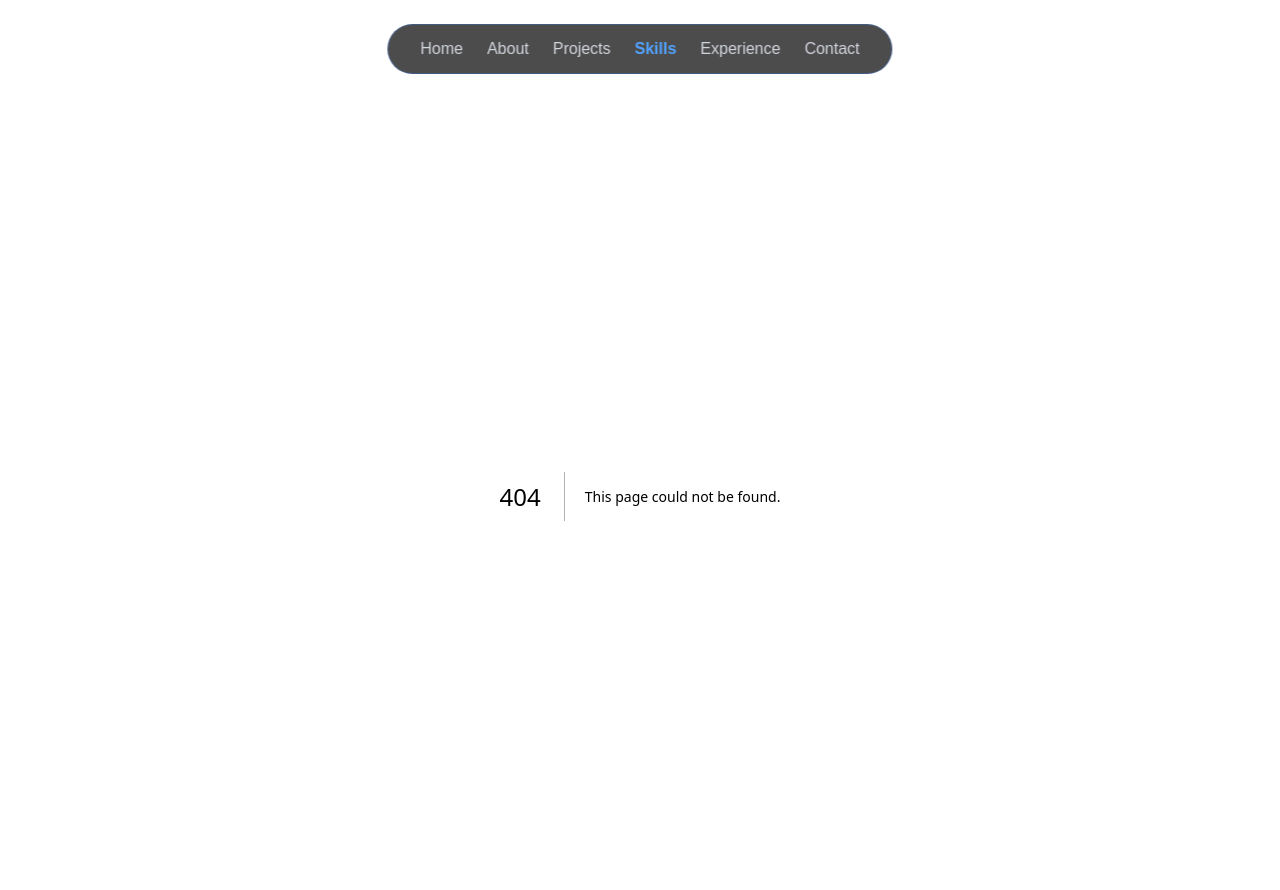
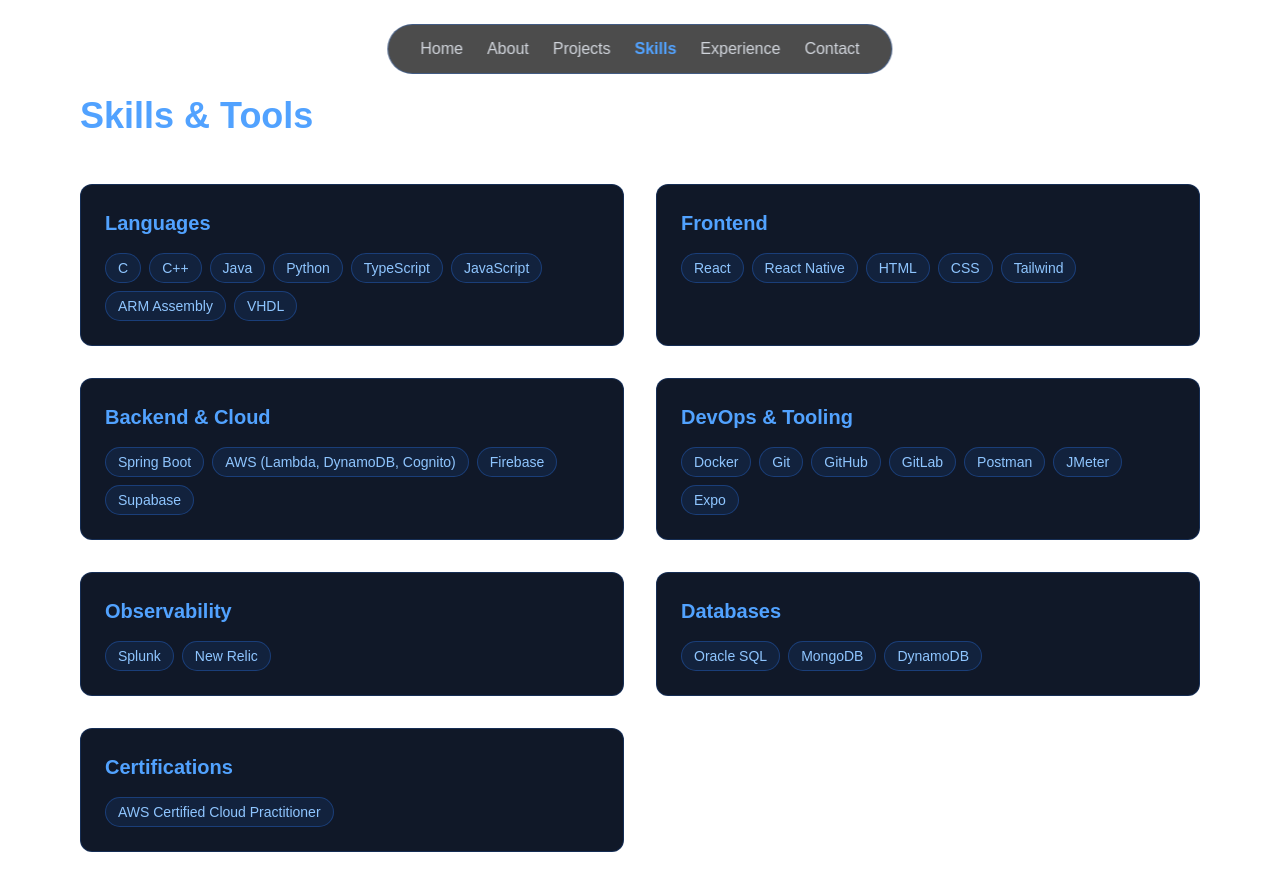
Before and after one commit to Pac-Lorenzo/Star-Wara-Portfolio, a Next.js app: page /skills in a window 1280 px wide. Before the commit this address had no page. Shown: the top 890 px of the page. Built offline with nearby package versions, Linux system fonts and the light colour scheme.

Commit message:
Add skills page

```diff
--- /dev/null
+++ b/src/app/skills/page.tsx
@@ -0,0 +1,22 @@
+import { skillCategories } from "@/data/skills";
+import SkillCategoryCard from "@/components/SkillCategoryCard";
+
+export default function SkillsPage() {
+  return (
+    <section className="min-h-screen">
+      <h1 className="text-4xl font-bold text-blue-400 mb-12">
+        Skills & Tools
+      </h1>
+
+      <div className="grid md:grid-cols-2 gap-8">
+        {skillCategories.map((category) => (
+          <SkillCategoryCard
+            key={category.title}
+            title={category.title}
+            skills={category.skills}
+          />
+        ))}
+      </div>
+    </section>
+  );
+}
--- /dev/null
+++ b/src/components/SkillCategoryCard.tsx
@@ -0,0 +1,33 @@
+"use client";
+
+import { motion } from "framer-motion";
+
+interface Props {
+  title: string;
+  skills: string[];
+}
+
+export default function SkillCategoryCard({ title, skills }: Props) {
+  return (
+    <motion.div
+      whileHover={{ y: -4 }}
+      transition={{ duration: 0.2 }}
+      className="bg-gray-900 border border-blue-500/20 rounded-xl p-6"
+    >
+      <h2 className="text-xl font-semibold text-blue-400 mb-4">
+        {title}
+      </h2>
+
+      <div className="flex flex-wrap gap-2">
+        {skills.map((skill) => (
+          <span
+            key={skill}
+            className="px-3 py-1 text-sm bg-blue-500/10 text-blue-300 rounded-full border border-blue-500/30"
+          >
+            {skill}
+          </span>
+        ))}
+      </div>
+    </motion.div>
+  );
+}
--- /dev/null
+++ b/src/data/skills.ts
@@ -0,0 +1,49 @@
+export interface SkillCategory {
+  title: string;
+  skills: string[];
+}
+
+export const skillCategories: SkillCategory[] = [
+  {
+    title: "Languages",
+    skills: [
+      "C",
+      "C++",
+      "Java",
+      "Python",
+      "TypeScript",
+      "JavaScript",
+      "ARM Assembly",
+      "VHDL",
+    ],
+  },
+  {
+    title: "Frontend",
+    skills: ["React", "React Native", "HTML", "CSS", "Tailwind"],
+  },
+  {
+    title: "Backend & Cloud",
+    skills: [
+      "Spring Boot",
+      "AWS (Lambda, DynamoDB, Cognito)",
+      "Firebase",
+      "Supabase",
+    ],
+  },
+  {
+    title: "DevOps & Tooling",
+    skills: ["Docker", "Git", "GitHub", "GitLab", "Postman", "JMeter", "Expo"],
+  },
+  {
+    title: "Observability",
+    skills: ["Splunk", "New Relic"],
+  },
+  {
+    title: "Databases",
+    skills: ["Oracle SQL", "MongoDB", "DynamoDB"],
+  },
+  {
+    title: "Certifications",
+    skills: ["AWS Certified Cloud Practitioner"],
+  },
+];
```
